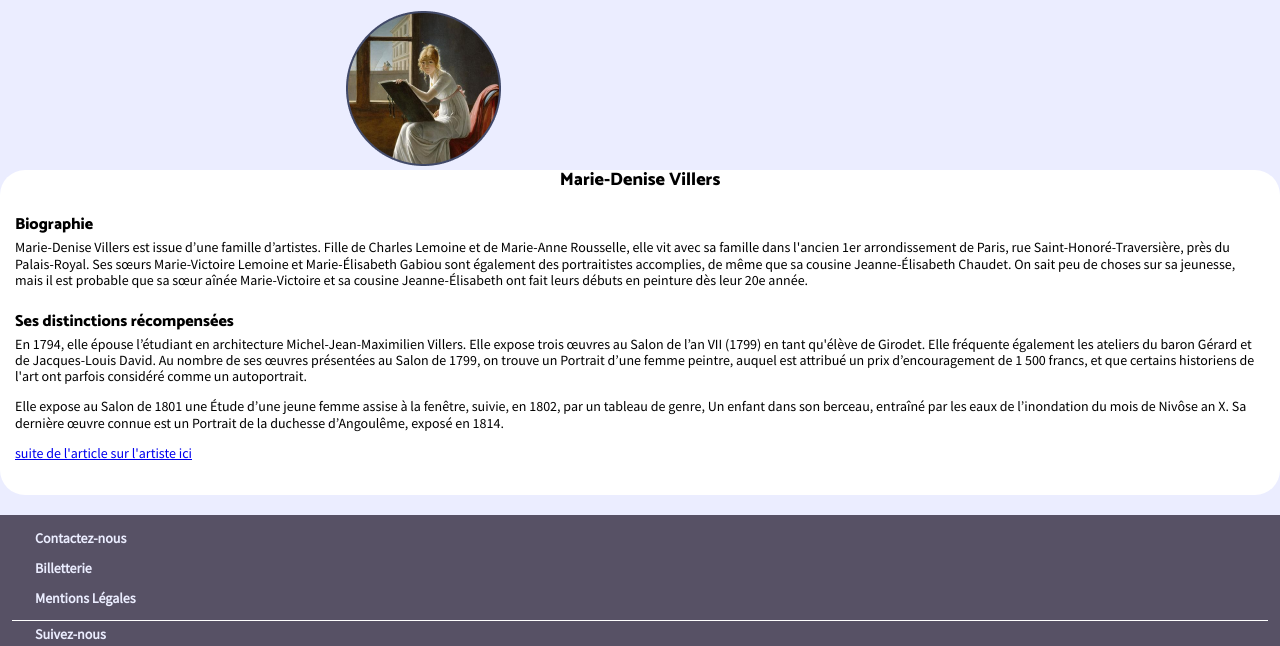
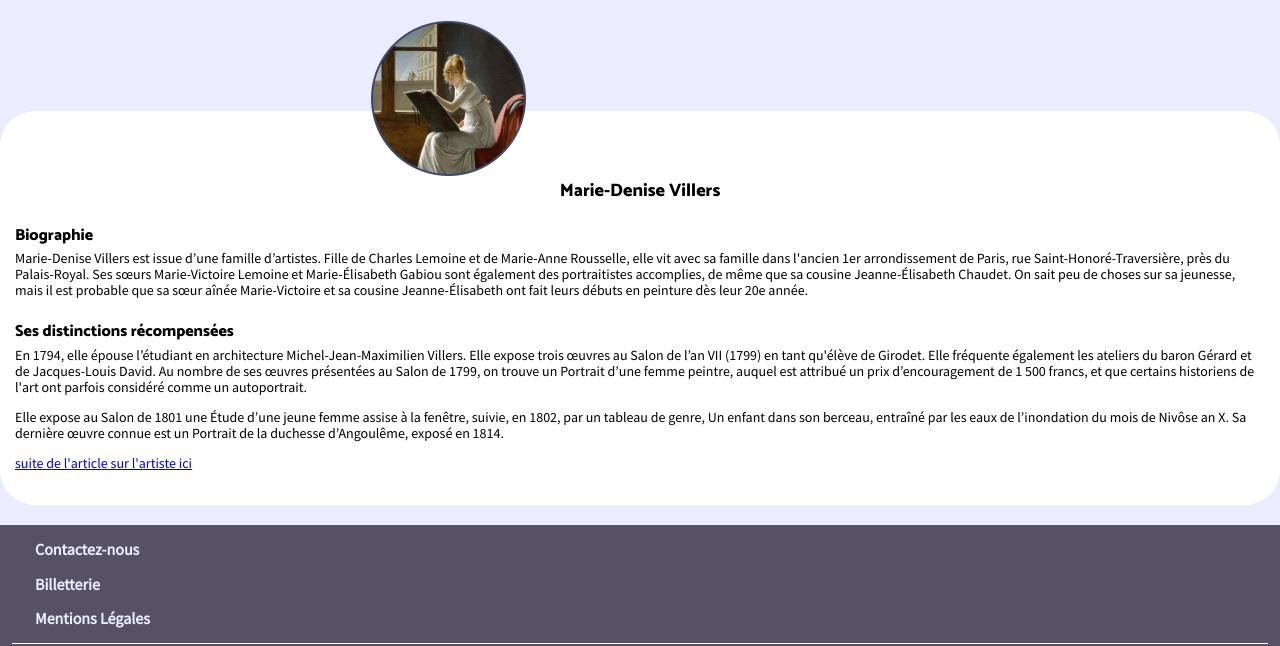
Before and after one commit to MMI-SAE-105/2023-sae-105-marionmura, a website: page fr/marievillers.html in a window 1280 px wide. Shown: the part 89-735 px from the top of the page. Drawn offline with nearby package versions, Linux system fonts and the light colour scheme.

Commit message:
images articles positionnée réussite !

```diff
--- a/fr/marievillers.html
+++ b/fr/marievillers.html
@@ -101,9 +101,8 @@
 
     <main>
         <div class="article_container">
+            <section class="article article__artiste">
             <img class="img__article" src="../public/img/pagesarticle/marievillers.png" alt="image description">
-
-            <section class="article__bulle">
             <h1 class="h1__position">Marie-Denise Villers</h1>
             <h2>Biographie </h2>
 
--- a/src/css/base/main.css
+++ b/src/css/base/main.css
@@ -43,12 +43,19 @@ p{
 }
 
 /*bulle article*/
-.article__bulle{
+.article{
     background-color: var(--blanc);
-    border-radius:25px;
+    border-radius:35px;
     padding-bottom:20px;
-    left: 0;
+    margin-top:200px;
     width: 100%;
+}
+.article__oeuvre{
+    padding-top:130px;
+}
+
+.article__artiste{
+    padding-top:70px;
 }
 
 .article__container{
--- a/src/css/base/medias.css
+++ b/src/css/base/medias.css
@@ -1,8 +1,16 @@
+img{
+    max-width: 100%;
+    height: auto;
+    display:flex;
+}
+
 .menu__icon{
     padding:5px;
 }
 
 .img__article{
-    margin:0 27%;
-    object-fit: cover;
+    position:absolute;
+    top:95px;
+    margin: auto;
+    padding:15px 29%;
 }
--- a/src/css/layout/footer.css
+++ b/src/css/layout/footer.css
@@ -6,6 +6,7 @@ footer{
 
 .footer__p{
     font-family: var(--font-body);
+    font-size: var(--h2);
     font-weight: 800;
     margin-left:10px;
     color:var(--lightblue);
```
Also changed, not shown: fr/neoclassicisme.html (+1 -2 lines).
